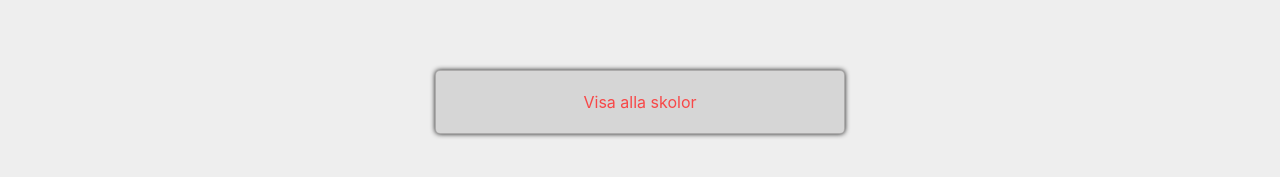
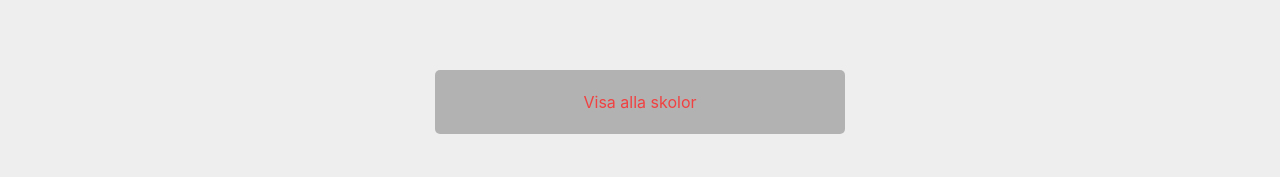
Before and after one commit to Nickztar/Matsedlar, a Svelte app: page / in a window 1280 px wide. Shown: the part 383-560 px from the top of the page. Built offline with nearby package versions, Linux system fonts and the light colour scheme.

Commit message:
new colors showALl

```diff
--- a/src/SelectSchool/SelectCard.svelte
+++ b/src/SelectSchool/SelectCard.svelte
@@ -53,13 +53,12 @@
         margin-top: 12vh;
     }
     .allSchools{
-        background: var(--secondary);
+        background: var(--settings);
         outline: none;
         cursor: pointer;
-        border: 1px solid var(--lightBorder);
+        border: none;
         border-radius: 5px;
         color: var(--priority);
-        box-shadow: 0 0 5px var(--strong-shadow);
         margin: 0 auto;
         width: 40%;
         height: 100%;
```
